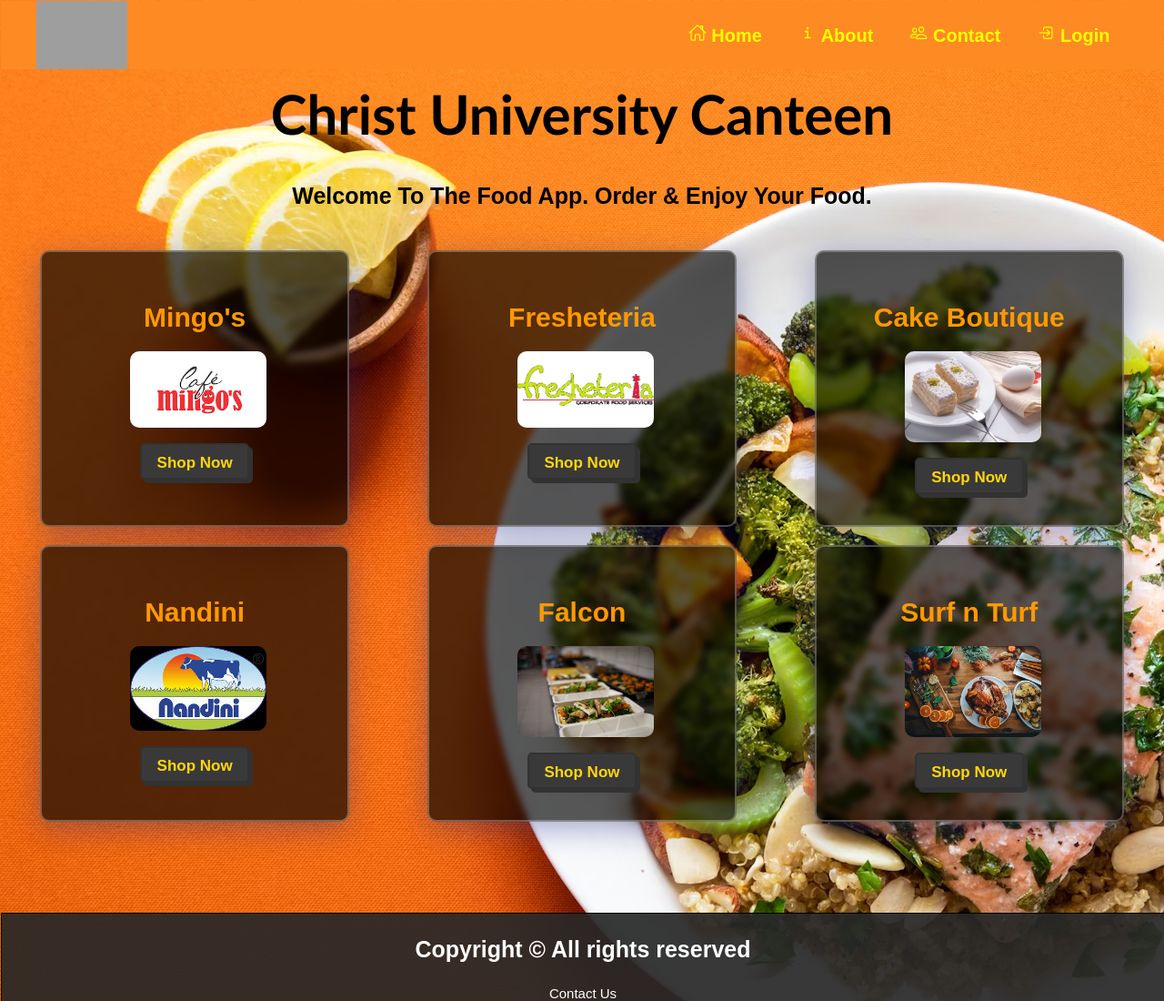
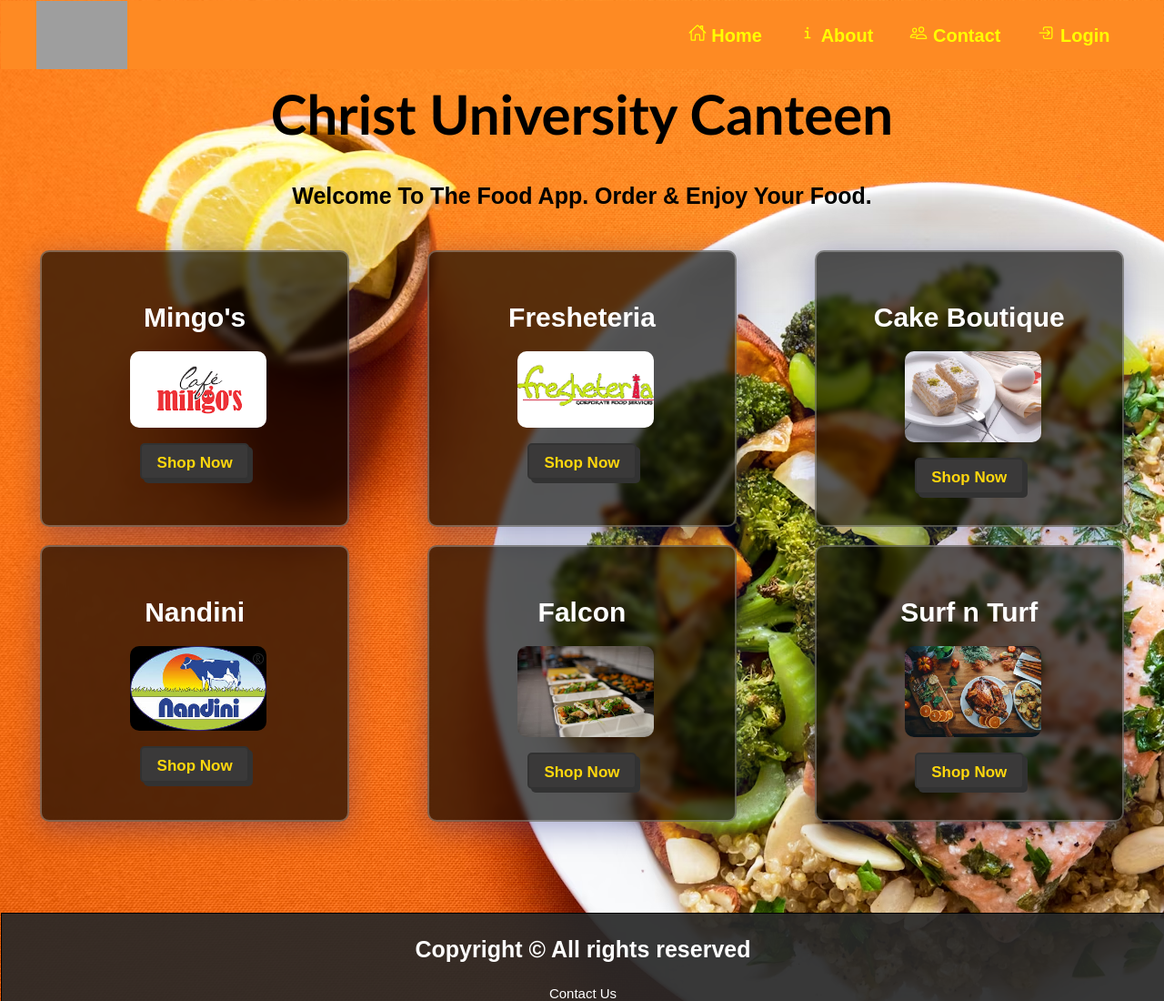
Before and after one commit to aish05-code/ChristCanteen2.0, a plain HTML site: page index.html in a window 1280 px wide. Shown: the top 1100 px of the page at 91% size. Drawn offline with nearby package versions, Linux system fonts and the light colour scheme; grey boxes are pictures that could not be loaded.

Commit message:
Update styles.css

```diff
--- a/styles.css
+++ b/styles.css
@@ -43,7 +43,7 @@
 }
 
 h2 {
-    color: #ff9900;
+    color:#fff;
 }
 
 .grid-container {
```
